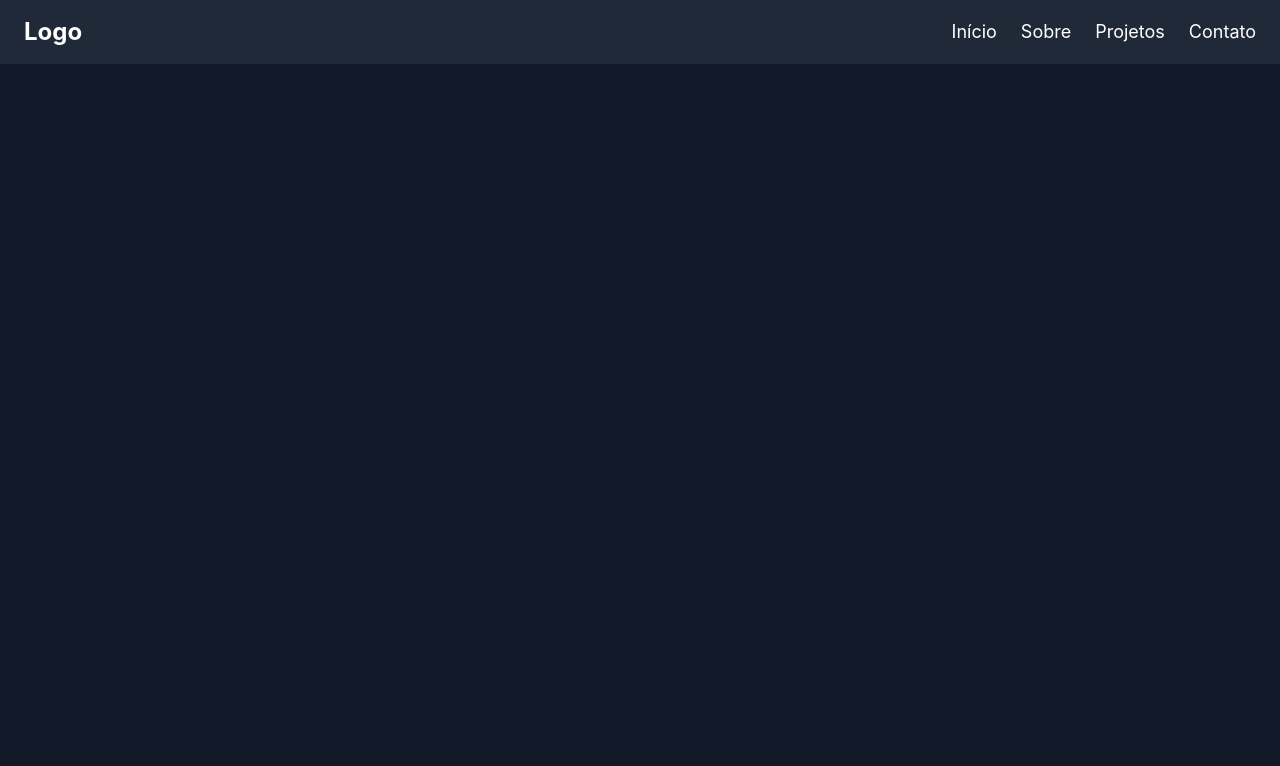
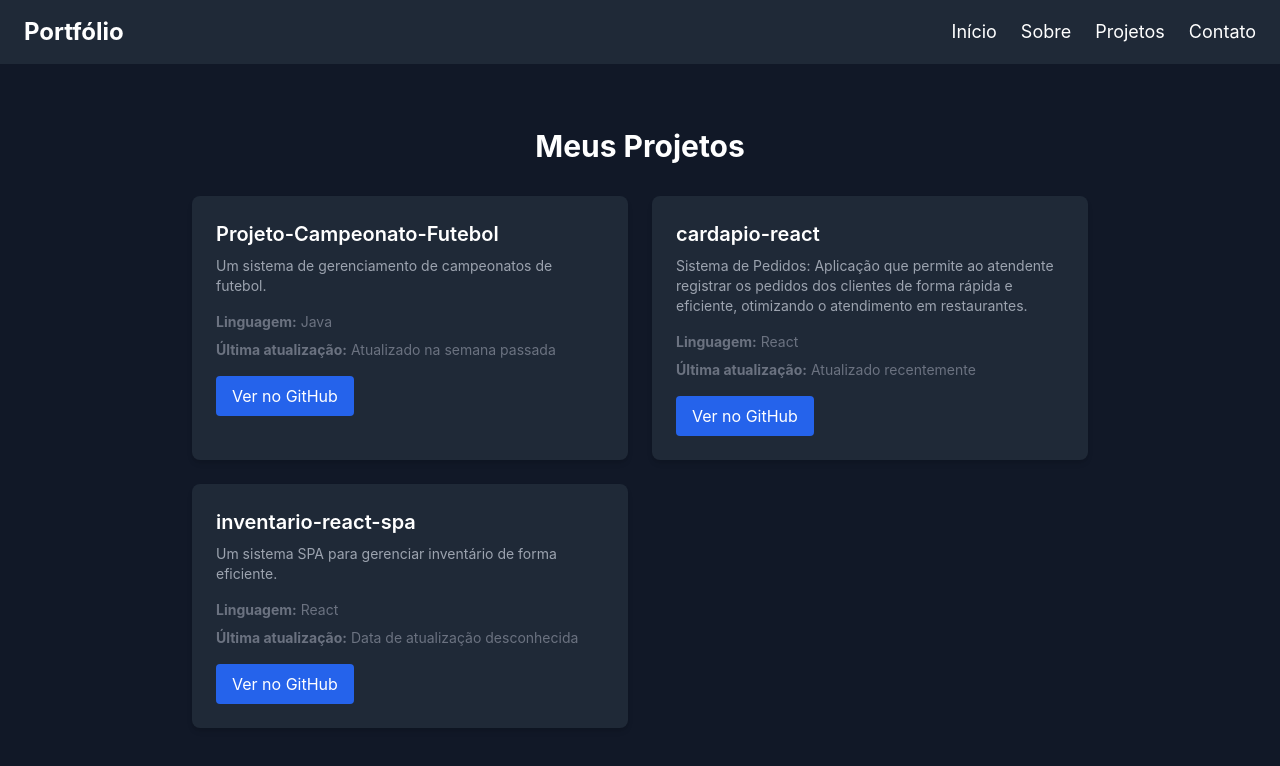
Before and after one commit to arlyanne/portfolio, a React (Create React App) app: page /projects in a window 1280 px wide. Shown: the top 766 px of the page. Built offline with nearby package versions, Linux system fonts and the light colour scheme.

Commit message:
Criando tela de projetos

```diff
--- a/src/components/NavBar/NavBar.tsx
+++ b/src/components/NavBar/NavBar.tsx
@@ -17,7 +17,7 @@ export default function NavBar() {
       transition={{ duration: 0.8, ease: "easeOut" }}
       variants={navbarVariants}
     >
-      <div className="text-2xl font-bold">Logo</div>
+      <div className="text-2xl font-bold">Portfólio</div>
       <ul className="flex space-x-6">
         <li>
           <Link
--- a/src/pages/Projects.tsx
+++ b/src/pages/Projects.tsx
@@ -1,13 +1,59 @@
+export default function Projects() {
+    const projects = [
+      {
+        name: "Projeto-Campeonato-Futebol",
+        description: "Um sistema de gerenciamento de campeonatos de futebol.",
+        url: "https://github.com/arlyanne/Projeto-Campeonato-Futebol",
+        language: "Java",
+        updatedAt: "Atualizado na semana passada",
+      },
+      {
+        name: "cardapio-react",
+        description:
+          "Sistema de Pedidos: Aplicação que permite ao atendente registrar os pedidos dos clientes de forma rápida e eficiente, otimizando o atendimento em restaurantes.",
+        url: "https://github.com/arlyanne/cardapio-react",
+        language: "React",
+        updatedAt: "Atualizado recentemente",
+      },
+      {
+        name: "inventario-react-spa",
+        description: "Um sistema SPA para gerenciar inventário de forma eficiente.",
+        url: "#", // Insira a URL do repositório se disponível
+        language: "React",
+        updatedAt: "Data de atualização desconhecida",
+      },
+    ];
 
-
-export default function Projects() {
-  return (
-
+    return (
       <div className="min-h-screen bg-gray-900 text-white flex items-start justify-center pt-16 px-8">
         <div className="max-w-4xl">
-
+          <h2 className="text-3xl font-bold text-center mb-8">Meus Projetos</h2>
+          <div className="grid grid-cols-1 md:grid-cols-2 gap-6">
+            {projects.map((project, index) => (
+              <div
+                key={index}
+                className="bg-gray-800 p-6 rounded-lg shadow-md hover:shadow-lg transition-shadow duration-300"
+              >
+                <h3 className="text-xl font-semibold mb-2">{project.name}</h3>
+                <p className="text-sm text-gray-400 mb-4">{project.description}</p>
+                <p className="text-sm text-gray-500 mb-2">
+                  <strong>Linguagem:</strong> {project.language}
+                </p>
+                <p className="text-sm text-gray-500 mb-4">
+                  <strong>Última atualização:</strong> {project.updatedAt}
+                </p>
+                <a
+                  href={project.url}
+                  target="_blank"
+                  rel="noopener noreferrer"
+                  className="inline-block bg-blue-600 text-white px-4 py-2 rounded hover:bg-blue-500 transition-colors duration-300"
+                >
+                  Ver no GitHub
+                </a>
+              </div>
+            ))}
+          </div>
         </div>
       </div>
-
-  );
-}
+    );
+  }
```
